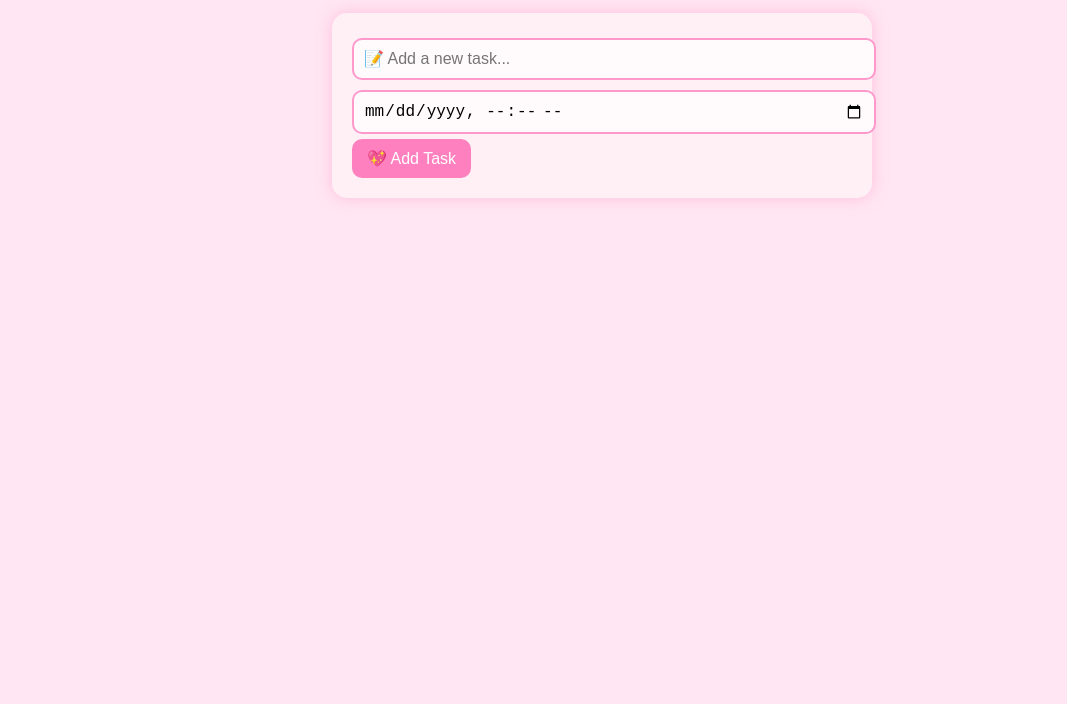
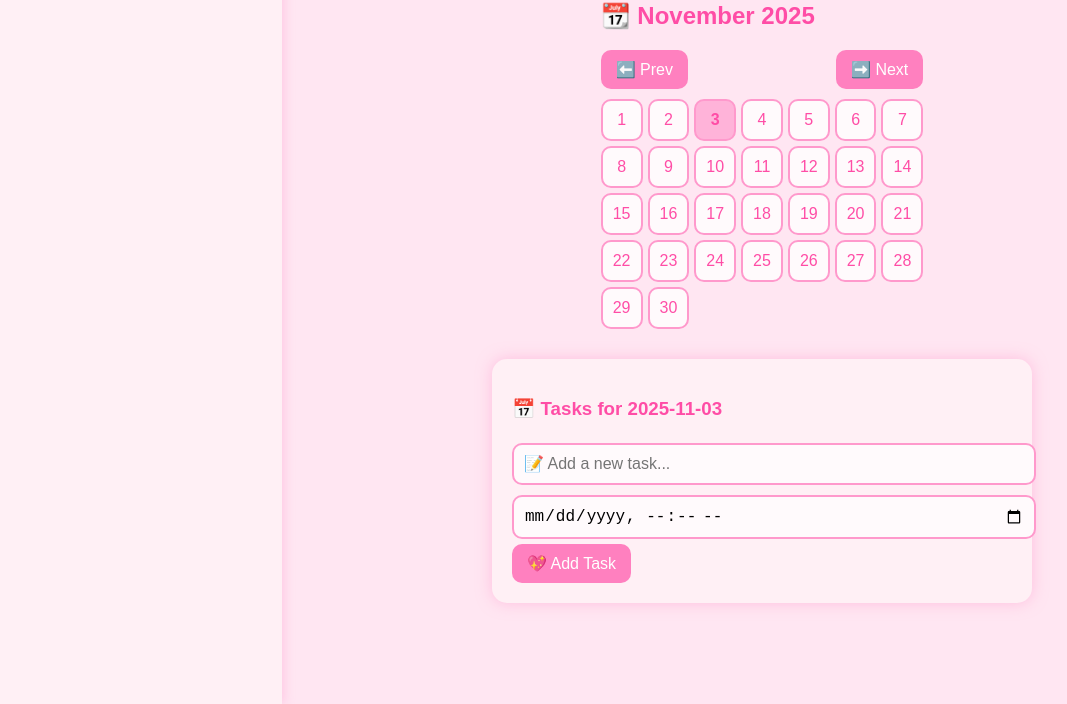
Before and after one commit to melanyleon33/To-do-List-App, a plain HTML site: page index.html in a window 1280 px wide. Shown: the part 96-800 px from the top of the page, without its empty margins (38-1105 px from the left). Drawn offline with Linux system fonts and the light colour scheme.

Commit message:
Update index.html

```diff
--- a/index.html
+++ b/index.html
@@ -3,24 +3,90 @@
 <head>
 <meta charset="UTF-8" />
 <meta name="viewport" content="width=device-width, initial-scale=1.0" />
-  <title>💖 My Cute To-Do List 💖</title>
+<title>🌸 Pink Planner 2025–2026 🌸</title>
 <style>
   body {
+    margin: 0;
+    font-family: "Poppins", sans-serif;
     background-color: #ffe6f2;
-      font-family: "Poppins", sans-serif;
+    display: flex;
+    height: 100vh;
+    color: #ff4da6;
+  }
+
+  /* Sidebar */
+  .sidebar {
+    width: 280px;
+    background-color: #fff0f5;
+    box-shadow: 2px 0 10px rgba(255, 153, 204, 0.4);
+    padding: 20px;
+    overflow-y: auto;
+  }
+
+  .sidebar h2 {
+    text-align: center;
+    color: #ff66b2;
+  }
+
+  .notification-list {
+    list-style: none;
+    padding: 0;
+  }
+
+  .notification-list li {
+    background: white;
+    margin: 10px 0;
+    padding: 10px;
+    border-radius: 10px;
+    box-shadow: 0 0 6px rgba(255, 153, 204, 0.3);
+    font-size: 14px;
+  }
+
+  /* Main content */
+  .main {
+    flex: 1;
     display: flex;
     flex-direction: column;
     align-items: center;
-      margin: 0;
-      padding: 30px;
+    padding: 20px;
+    overflow-y: auto;
   }
 
   h1 {
     color: #ff66b2;
     text-shadow: 2px 2px #ffcce0;
-      margin-bottom: 20px;
+    margin: 10px 0;
   }
 
+  /* Calendar */
+  .calendar {
+    display: grid;
+    grid-template-columns: repeat(7, 1fr);
+    gap: 5px;
+    max-width: 700px;
+    margin: 10px 0;
+  }
+
+  .day {
+    background: #fffafc;
+    border: 2px solid #ff99cc;
+    border-radius: 10px;
+    padding: 10px;
+    text-align: center;
+    cursor: pointer;
+    transition: 0.3s;
+  }
+
+  .day:hover {
+    background-color: #ffd6eb;
+  }
+
+  .selected {
+    background-color: #ffb3d9;
+    font-weight: bold;
+  }
+
+  /* To-Do Section */
   .todo-container {
     background-color: #fff0f5;
     padding: 20px;
@@ -28,6 +94,7 @@
     box-shadow: 0 0 15px rgba(255, 153, 204, 0.5);
     width: 100%;
     max-width: 500px;
+    margin-top: 20px;
   }
 
   input, textarea {
@@ -106,21 +173,91 @@
 </style>
 </head>
 <body>
-  <h1>🌸 My Cute To-Do List 🌸</h1>
+  <div class="sidebar">
+    <h2>🔔 Notifications</h2>
+    <ul class="notification-list" id="notificationList"></ul>
+  </div>
+
+  <div class="main">
+    <h1>💖 Pink Planner 2025–2026 💖</h1>
+    <div id="calendarContainer"></div>
+
     <div class="todo-container">
+      <h3 id="selectedDateDisplay">📅 Select a date to view tasks</h3>
       <input type="text" id="taskInput" placeholder="📝 Add a new task..." />
       <input type="datetime-local" id="taskTime" />
       <button onclick="addTask()">💖 Add Task</button>
       <div id="todoList"></div>
     </div>
+  </div>
 
 <script>
   let tasks = JSON.parse(localStorage.getItem("tasks")) || [];
+  let selectedDate = new Date().toISOString().split("T")[0];
 
+  // Save tasks to localStorage
   function saveTasks() {
     localStorage.setItem("tasks", JSON.stringify(tasks));
   }
 
+  // Generate a simple monthly calendar (2025–2026)
+  function renderCalendar(year = 2025, month = new Date().getMonth()) {
+    const container = document.getElementById("calendarContainer");
+    container.innerHTML = "";
+
+    const title = document.createElement("h2");
+    title.innerText = `📆 ${new Date(year, month).toLocaleString("default", { month: "long" })} ${year}`;
+    container.appendChild(title);
+
+    const calendar = document.createElement("div");
+    calendar.className = "calendar";
+
+    const daysInMonth = new Date(year, month + 1, 0).getDate();
+    for (let day = 1; day <= daysInMonth; day++) {
+      const dateStr = `${year}-${String(month + 1).padStart(2, "0")}-${String(day).padStart(2, "0")}`;
+      const dayElem = document.createElement("div");
+      dayElem.className = "day";
+      if (dateStr === selectedDate) dayElem.classList.add("selected");
+      dayElem.innerText = day;
+      dayElem.onclick = () => {
+        selectedDate = dateStr;
+        renderCalendar(year, month);
+        renderTasks();
+      };
+      calendar.appendChild(dayElem);
+    }
+
+    // Navigation buttons
+    const nav = document.createElement("div");
+    nav.style.display = "flex";
+    nav.style.justifyContent = "space-between";
+    nav.style.margin = "10px 0";
+    nav.innerHTML = `
+      <button onclick="changeMonth(-1)">⬅️ Prev</button>
+      <button onclick="changeMonth(1)">➡️ Next</button>
+    `;
+    container.appendChild(nav);
+    container.appendChild(calendar);
+  }
+
+  let currentYear = 2025;
+  let currentMonth = new Date().getMonth();
+
+  function changeMonth(offset) {
+    currentMonth += offset;
+    if (currentMonth < 0) {
+      currentMonth = 11;
+      currentYear--;
+    } else if (currentMonth > 11) {
+      currentMonth = 0;
+      currentYear++;
+    }
+    if (currentYear < 2025) currentYear = 2025;
+    if (currentYear > 2026) currentYear = 2026;
+    renderCalendar(currentYear, currentMonth);
+  }
+
+  // Add a new task
   function addTask() {
     const taskInput = document.getElementById("taskInput");
     const taskTime = document.getElementById("taskTime");
@@ -136,6 +273,7 @@
       id: Date.now(),
       text,
       time,
+      date: selectedDate,
       important: false,
       completed: false,
     };
@@ -144,20 +282,26 @@
     saveTasks();
     renderTasks();
     scheduleNotification(task);
+    renderNotifications();
 
     taskInput.value = "";
     taskTime.value = "";
   }
 
+  // Render tasks for selected date
   function renderTasks() {
+    document.getElementById("selectedDateDisplay").innerText = `📅 Tasks for ${selectedDate}`;
     const list = document.getElementById("todoList");
     list.innerHTML = "";
 
-      tasks.forEach(task => {
+    tasks
+      .filter(t => t.date === selectedDate)
+      .forEach(task => {
         const div = document.createElement("div");
-        div.className = "todo-item"
-          + (task.important ? " important" : "")
-          + (task.completed ? " completed" : "");
+        div.className =
+          "todo-item" +
+          (task.important ? " important" : "") +
+          (task.completed ? " completed" : "");
         div.innerHTML = `
           <div contenteditable="true" onblur="editTask(${task.id}, this.innerText)">
             ${task.text}
@@ -174,6 +318,7 @@
       });
   }
 
+  // Edit task inline or via prompt
   function editNow(id) {
     const task = tasks.find(t => t.id === id);
     const newText = prompt("🦋 Edit your task:", task.text);
@@ -181,6 +326,7 @@
       task.text = newText.trim();
       saveTasks();
       renderTasks();
+      renderNotifications();
     }
   }
 
@@ -189,13 +335,16 @@
     if (task) {
       task.text = newText.trim();
       saveTasks();
+      renderNotifications();
     }
   }
 
+  // Delete, highlight, complete
   function deleteTask(id) {
     tasks = tasks.filter(t => t.id !== id);
     saveTasks();
     renderTasks();
+    renderNotifications();
   }
 
   function toggleImportant(id) {
@@ -204,6 +353,7 @@
       task.important = !task.important;
       saveTasks();
       renderTasks();
+      renderNotifications();
     }
   }
 
@@ -213,19 +363,20 @@
       task.completed = !task.completed;
       saveTasks();
       renderTasks();
+      renderNotifications();
     }
   }
 
+  // Browser notification
   function scheduleNotification(task) {
     if (!("Notification" in window)) return;
-
     Notification.requestPermission().then(permission => {
       if (permission === "granted" && task.time) {
         const timeDiff = new Date(task.time).getTime() - new Date().getTime();
         if (timeDiff > 0) {
           setTimeout(() => {
             new Notification("💖 Reminder!", {
-                body: `Don’t forget: ${task.text}`,
+              body: `Don't forget: ${task.text}`,
               icon: "https://cdn-icons-png.flaticon.com/512/616/616408.png",
             });
           }, timeDiff);
@@ -234,8 +385,23 @@
     });
   }
 
-    // Load saved tasks
+  // Sidebar notification list
+  function renderNotifications() {
+    const list = document.getElementById("notificationList");
+    list.innerHTML = "";
+    const futureTasks = tasks.filter(t => t.time && new Date(t.time) > new Date());
+    futureTasks.sort((a, b) => new Date(a.time) - new Date(b.time));
+    futureTasks.forEach(t => {
+      const li = document.createElement("li");
+      li.innerText = `⏰ ${new Date(t.time).toLocaleString()} – ${t.text}`;
+      list.appendChild(li);
+    });
+  }
+
+  // Initialize
+  renderCalendar();
   renderTasks();
+  renderNotifications();
 </script>
 </body>
 </html>
```
Lines whose indentation alone changed are shown as unchanged.
